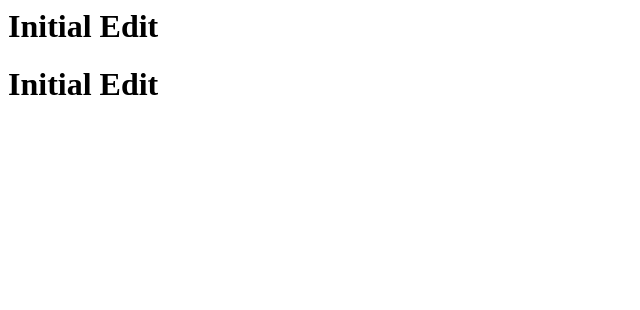
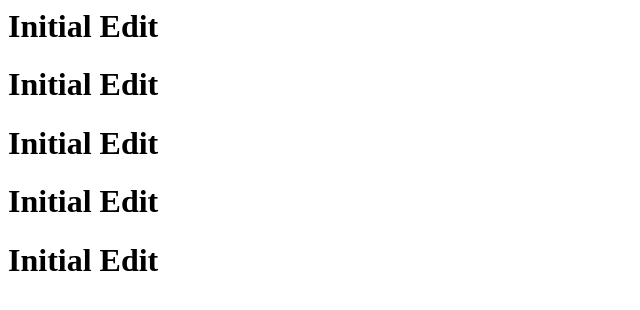
Before and after one commit to Sekonto/GenericCodeRepo, a plain HTML site: page index.html in a window 1280 px wide. Shown: the whole page, without its empty margins (0-640 px from the left). Drawn offline with Linux system fonts and the light colour scheme.

Commit message:
added new lines

```diff
--- a/index.html
+++ b/index.html
@@ -1,2 +1,5 @@
 <h1>Initial Edit <h1/>
 <h1>Initial Edit <h1/>
+<h1>Initial Edit <h1/>
+<h1>Initial Edit <h1/>
+<h1>Initial Edit <h1/>
```
